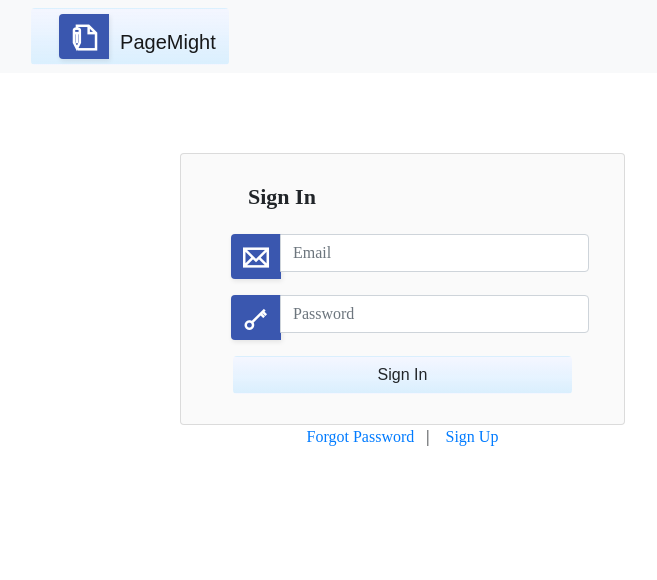
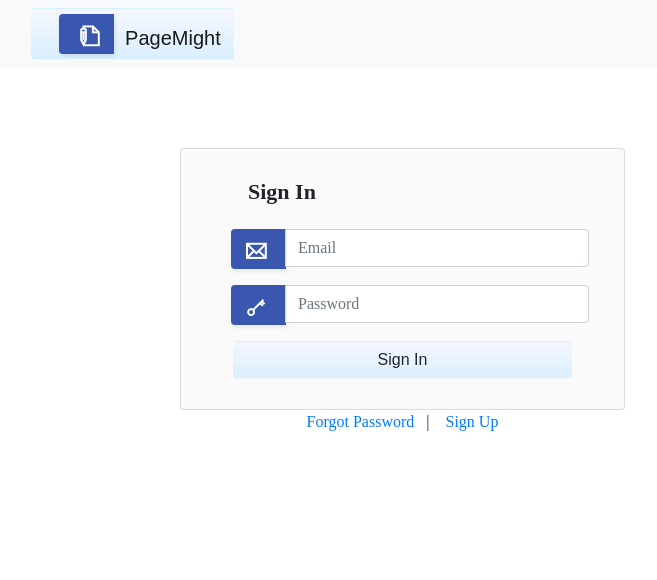
Before and after one commit to gitibeyonde/pagemight, a PHP site: page / in a window 1280 px wide. Shown: the top 580 px of the page, without its empty margins (0-657 px from the left). Run offline with PHP 8.4, Linux system fonts and the light colour scheme.

Commit message:
ui fix 2

```diff
--- a/css/styles.css
+++ b/css/styles.css
@@ -244,12 +244,12 @@
 }
 
 .card-feature__icon {
-  font-size: 25px;
+  font-size: 20px;
   font-weight: bold ! important;
   display: inline-block;
-  width: 50px;
+  width: 55px;
   background-color: #3a57af;
-  padding: 12px 0px 8px 12px;
+  padding: 12px 0px 8px 15px;
   margin-left: 15px;
   -webkit-border-radius: 4px 0px 0px 4px;
   -moz-border-radius: 4px 0px 0px 4px;
--- a/views/_footer.php
+++ b/views/_footer.php
@@ -40,8 +40,8 @@
 </div>
     <div class="row">
         <div class="col-md-4 col-6">
-            <a href="/catalog-maker/terms&conditions.html" class="footer-text">Terms</a>&emsp;|&emsp;
-            <a href="/catalog-maker/privacy_policy.html" class="footer-text">Privacy</a>
+            <a href="/terms&conditions.html" class="footer-text">Terms</a>&emsp;|&emsp;
+            <a href="/privacy_policy.html" class="footer-text">Privacy</a>
         </div>
         <div class="col-md-1 d-md-block d-sm-none d-none">
         </div>
```
